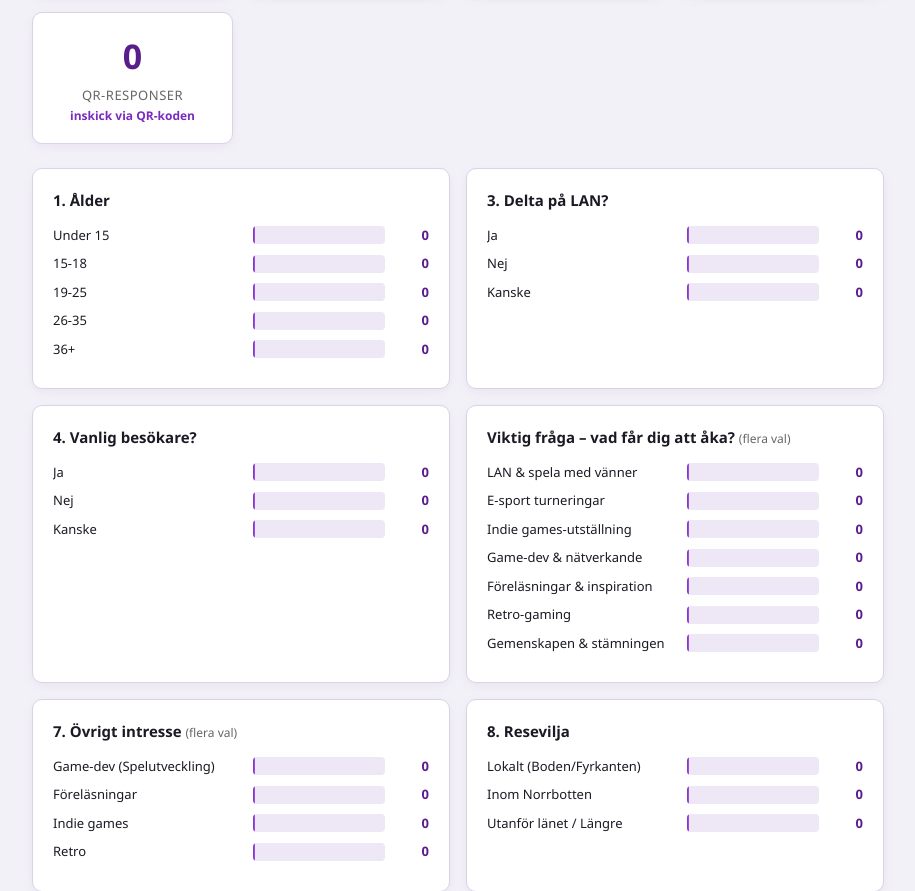
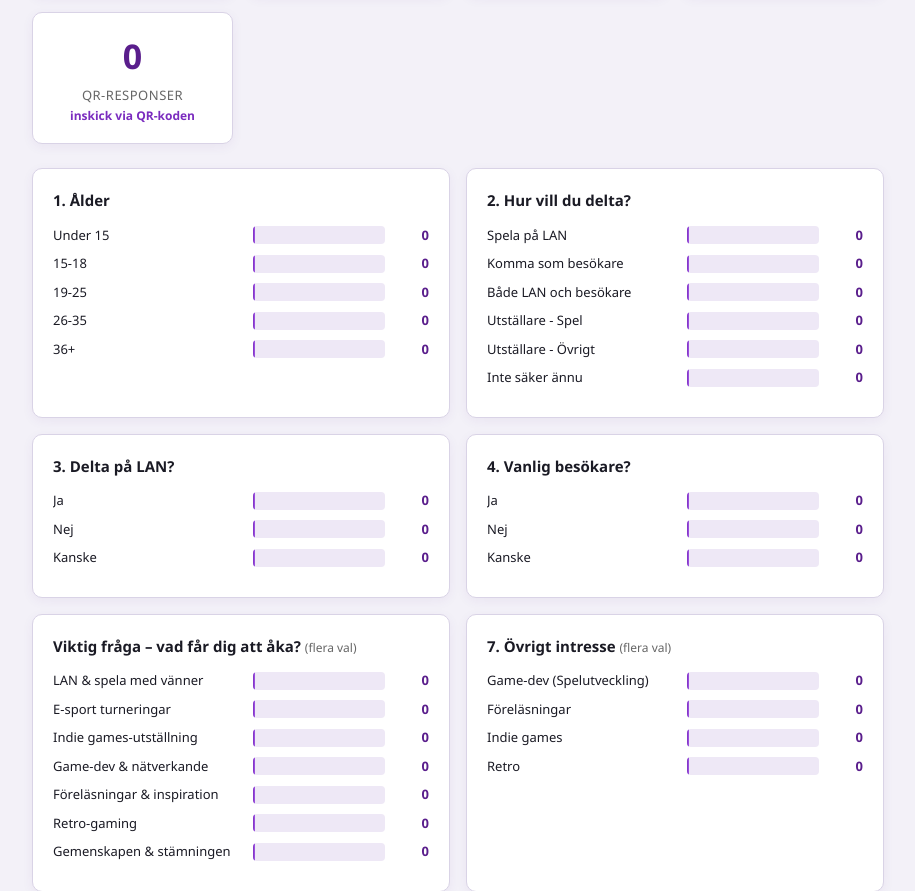
Before and after one commit to CF-Digital-AB/bgf-site, a Flask app: page /admin in a window 1280 px wide. Shown: the part 507-1398 px from the top of the page, without its empty margins (182-1097 px from the left). Run offline with Flask 3, Linux system fonts and the light colour scheme; data that the repository does not hold is empty.

Commit message:
feat(survey): track detailed participation role with exhibitor options
- Add participation column to responses with DB migration
- Add exhibitor (games/other) options to the form and value mapping
- Show participation stats and role column in admin dashboard

```diff
--- a/app.py
+++ b/app.py
@@ -95,6 +95,7 @@ CREATE TABLE IF NOT EXISTS responses (
     location          TEXT,
     want_lan          TEXT,
     regular_visitor   TEXT,
+    participation     TEXT,
     motivation        TEXT,
     motivation_other  TEXT,
     games_played      TEXT,
@@ -133,6 +134,8 @@ def init_db() -> None:
             conn.execute("ALTER TABLE responses ADD COLUMN utm_source TEXT")
         if "completion_token" not in response_cols:
             conn.execute("ALTER TABLE responses ADD COLUMN completion_token TEXT")
+        if "participation" not in response_cols:
+            conn.execute("ALTER TABLE responses ADD COLUMN participation TEXT")
         if "completed_at" not in response_cols:
             conn.execute("ALTER TABLE responses ADD COLUMN completed_at TEXT")
         conn.execute(
@@ -220,6 +223,14 @@ MOTIVATION_OPTIONS = [
 INTEREST_OPTIONS = ["Game-dev (Spelutveckling)", "Föreläsningar", "Indie games", "Retro"]
 TRAVEL_OPTIONS = ["Lokalt (Boden/Fyrkanten)", "Inom Norrbotten", "Utanför länet / Längre"]
 VOLUNTEER_OPTIONS = ["Ja", "Nej", "Kanske, berätta mer"]
+PARTICIPATION_OPTIONS = [
+    "Spela på LAN",
+    "Komma som besökare",
+    "Både LAN och besökare",
+    "Utställare - Spel",
+    "Utställare - Övrigt",
+    "Inte säker ännu",
+]
 
 # --------------------------------------------------------------------------- #
 # Value maps for the standalone index.html form.
@@ -301,22 +312,26 @@ def submit():
     # land in SQLite as the same labels the admin dashboard expects.
     participation = _clean(request.form.get("participation"))
     participation_values = {
-        "lan": ("Ja", "Nej"),
-        "visitor": ("Nej", "Ja"),
-        "both": ("Ja", "Ja"),
-        "unsure": ("Kanske", "Kanske"),
+        # participation code -> (want_lan, regular_visitor, participation label)
+        "lan": ("Ja", "Nej", "Spela på LAN"),
+        "visitor": ("Nej", "Ja", "Komma som besökare"),
+        "both": ("Ja", "Ja", "Både LAN och besökare"),
+        "exhibitor_games": ("Nej", "Nej", "Utställare - Spel"),
+        "exhibitor_other": ("Nej", "Nej", "Utställare - Övrigt"),
+        "unsure": ("Kanske", "Kanske", "Inte säker ännu"),
     }
     age = _clean(request.form.get("age"))
     email = _clean(request.form.get("email"))
     if age not in AGE_MAP or participation not in participation_values or not email:
         return "Fyll i alla tre frågorna med giltiga svar.", 400
-    want_lan, regular_visitor = participation_values.get(participation, ("", ""))
+    want_lan, regular_visitor, participation_label = participation_values[participation]
     row = {
         "created_at": datetime.now(timezone.utc).strftime("%Y-%m-%d %H:%M:%S"),
         "age_group": _map(age, AGE_MAP),
         "location": _clean(request.form.get("location")),
         "want_lan": want_lan,
         "regular_visitor": regular_visitor,
+        "participation": participation_label,
         "motivation": _join_multi(
             [_map(v, MOTIVATION_MAP) for v in request.form.getlist("reasons")]
         ),
@@ -430,6 +445,7 @@ def admin():
 
     stats = {
         "age_group": _count_choices(db, "age_group", AGE_GROUPS),
+        "participation": _count_choices(db, "participation", PARTICIPATION_OPTIONS),
         "want_lan": _count_choices(db, "want_lan", YES_NO_MAYBE),
         "regular_visitor": _count_choices(db, "regular_visitor", YES_NO_MAYBE),
         "motivation": _count_multi(db, "motivation", MOTIVATION_OPTIONS),
--- a/index.html
+++ b/index.html
@@ -485,6 +485,8 @@
               <label class="flex items-center gap-3 p-3 rounded-lg bg-cyber-dark border border-cyber-border hover:border-cyber-yellow cursor-pointer"><input required type="radio" name="participation" value="lan" class="accent-cyber-yellow" /> Spela på LAN</label>
               <label class="flex items-center gap-3 p-3 rounded-lg bg-cyber-dark border border-cyber-border hover:border-cyber-yellow cursor-pointer"><input required type="radio" name="participation" value="visitor" class="accent-cyber-yellow" /> Komma som besökare</label>
               <label class="flex items-center gap-3 p-3 rounded-lg bg-cyber-dark border border-cyber-border hover:border-cyber-yellow cursor-pointer"><input required type="radio" name="participation" value="both" class="accent-cyber-yellow" /> Både LAN och besökare</label>
+              <label class="flex items-center gap-3 p-3 rounded-lg bg-cyber-dark border border-cyber-border hover:border-cyber-yellow cursor-pointer"><input required type="radio" name="participation" value="exhibitor_games" class="accent-cyber-yellow" /> Utställare - Spel</label>
+              <label class="flex items-center gap-3 p-3 rounded-lg bg-cyber-dark border border-cyber-border hover:border-cyber-yellow cursor-pointer"><input required type="radio" name="participation" value="exhibitor_other" class="accent-cyber-yellow" /> Utställare - Övrigt</label>
               <label class="flex items-center gap-3 p-3 rounded-lg bg-cyber-dark border border-cyber-border hover:border-cyber-yellow cursor-pointer"><input required type="radio" name="participation" value="unsure" class="accent-cyber-yellow" /> Inte säker ännu</label>
             </div>
           </div>
--- a/templates/admin.html
+++ b/templates/admin.html
@@ -91,6 +91,7 @@
 
     <div class="stats-grid">
         {{ bar_block('1. Ålder', stats.age_group) }}
+        {{ bar_block('2. Hur vill du delta?', stats.participation) }}
         {{ bar_block('3. Delta på LAN?', stats.want_lan) }}
         {{ bar_block('4. Vanlig besökare?', stats.regular_visitor) }}
         {{ bar_block('Viktig fråga – vad får dig att åka?', stats.motivation, 'flera val') }}
@@ -111,6 +112,7 @@
                         <th>Datum</th>
                         <th>Ålder</th>
                         <th>Ort</th>
+                        <th>Roll</th>
                         <th>LAN</th>
                         <th>Besökare</th>
                         <th>Vad får dig att åka?</th>
@@ -132,6 +134,7 @@
                         <td class="nowrap">{{ r['created_at'][:16] }}</td>
                         <td>{{ r['age_group'] or '–' }}</td>
                         <td>{{ r['location'] or '–' }}</td>
+                        <td>{{ r['participation'] or '–' }}</td>
                         <td>{{ r['want_lan'] or '–' }}</td>
                         <td>{{ r['regular_visitor'] or '–' }}</td>
                         <td class="wrap">{{ ((r['motivation'] or '') + ((' – Annat: ' ~ r['motivation_other']) if r['motivation_other'] else '')).replace(',', ', ') or '–' }}</td>
```
